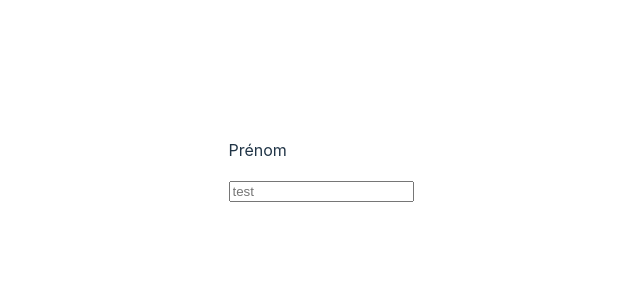
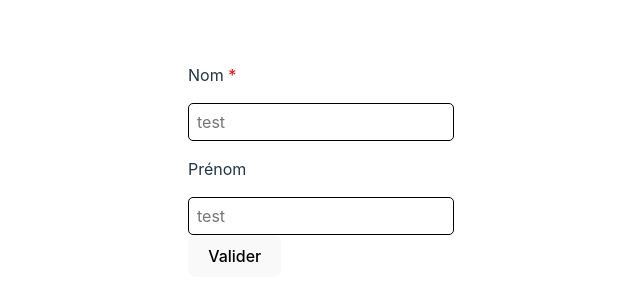
Before and after one commit to AlexGuillemin91/vue-form-idable, a Vue app: page / in a window 1280 px wide. Shown: the part 238-538 px from the top of the page, without its empty margins (319-959 px from the left). Built offline with nearby package versions, Linux system fonts and the light colour scheme.

Commit message:
add error and submit form

```diff
--- a/src/App.vue
+++ b/src/App.vue
@@ -1,9 +1,46 @@
 <script setup>
 import InputText from "./components/InputText.vue";
+import Form from "./components/Form.vue";
 </script>
 
 <template>
-  <InputText label="Prénom" placeholder="test"/>
+  <Form @submit="login" :formError ="formError">
+    <InputText v-model="form.nom" label="Nom" placeholder="test" :required="true"/>
+    <InputText v-model="form.prenom" label="Prénom" placeholder="test" />
+    <button type="submit">Valider</button>
+  </Form>
 </template>
 
+<script>
+  export default {
+  data() {
+    return {
+      form: {
+        nom: '',
+        prenom: '',
+      },
+      formError: null
+    };
+  },
+    methods: {
+    handleBlur(value) {
+      // Effectuez votre validation ici en utilisant la valeur de l'input (value)
+      console.log('Blur event with value:', value);
+    },
+    async login() {
+      // Your form submission logic goes here
+      try {
+        // Example: Simulate an async API call
+        await new Promise((resolve) => setTimeout(resolve, 1000));
+        console.log('Form submitted:', this.form);
+        this.formError = null; // Clear any previous form errors
+      } catch (error) {
+        this.formError = 'Une erreur s\'est produite lors de la soumission du formulaire.';
+        console.error(error);
+      }
+    }
+    }
+  }
+</script>
+
 <style scoped></style>
--- a/src/components/Form.vue
+++ b/src/components/Form.vue
@@ -4,26 +4,32 @@
   </form>
 </template>
 
-<script>
-import { defineComponent } from "vue";
-export default defineComponent({
-  props: {
-    refs: { type: Object, default: {} },
-  },
-  methods: {
-    validate() {
-      const checks = [];
-      for (const r in this.refs) {
-        try {
-          checks.push(this.refs[r].validate());
-        } catch {}
-      }
-      return !checks.includes(false);
-    },
-    onSubmit(event) {
-      event.preventDefault();
-      this.validate() ? this.$emit("validated") : null;
-    },
-  },
-});
+<script setup>
+import { ref } from 'vue';
+
+const formRefs = ref([]);
+
+const addRef = (refInstance) => {
+  formRefs.value.push(refInstance);
+};
+
+const validateForm = () => {
+  const checks = [];
+  formRefs.value.forEach((input) => {
+    checks.push(input.validate());
+
+    input.$children.forEach((inp) => {
+      checks.push(inp.validate());
+    });
+  });
+  return !checks.includes(false);
+};
+
+const onSubmit = () => {
+  if (validateForm()) {
+    console.log('Formulaire soumis avec succès.');
+  } else {
+    console.log('Le formulaire contient des erreurs.');
+  }
+};
 </script>
--- a/src/components/InputLayout.vue
+++ b/src/components/InputLayout.vue
@@ -1,17 +1,17 @@
 <template>
-  <div @mouseenter="$emit('mouseenter')" @mouseleave="$emit('mouseleave')" @click="$emit('click')">
+  <div @mouseenter="$emit('mouseenter')" @mouseleave="$emit('mouseleave')">
     <!-- Message -->
     <p v-if="message">{{ message }}</p>
 
     <!-- Label -->
     <label>
       <p>
-        {{ label }}
+        {{ label }} <span style="color: red;" v-if="required == true">*</span>
       </p>
     </label>
     <!-- Box input -->
     <div>
-      <div>
+      <div class="layout">
         <!-- Real input -->
         <slot />
       </div>
@@ -38,3 +38,17 @@ export default {
   },
 };
 </script>
+
+<style scoped>
+
+/* target the input inside to modify the input */
+  .layout ::v-deep(input) {
+    border: 1px solid black;
+    outline: none;
+    padding: 0.5rem;
+    font-size: 1rem;
+    font-family: inherit;
+    background-color: transparent;
+    border-radius: 5px;
+  }
+</style>
--- a/src/components/InputText.vue
+++ b/src/components/InputText.vue
@@ -1,21 +1,72 @@
 <template>
-  <InputLayout :label="label" :message="message">
-      <input ref="input" type="text" :value="value" :placeholder="placeholder" :disabled="disabled" />
+  <InputLayout :label="label" :message="message" :error="error" :showErrors="showErrors" :required="required"
+          @mouseenter="$emit('mouseenter')" @mouseleave="$emit('mouseleave')" @click="$emit('click')">
+      <input ref="input" type="text" :value="modelValue" :placeholder="placeholder" :disabled="disabled" @input="$emit('update:model-value', $event.target.value)"
+              @change="handleChange" @blur="handleBlur"/>
   </InputLayout>
 </template>
 
 <script>
 import InputLayout from './InputLayout.vue';
+import { REGEX_EMPTY } from '../constants/regex';
 export default {
   props: {
-    label: null,
-    message: null,
-    value: null,
-    placeholder: null,
-    disabled: false
+    label: { type: String, default: "" },
+    modelValue: { default: "" },
+    min: { type: Number, default: null },
+    max: { type: Number, default: 256 },
+    required: { type: Boolean, default: false },
+    placeholder: { type: String, default: "" },
+    disabled: { type: Boolean, default: false },
+    message: { type: String, default: "" },
+    showErrors: { type: Boolean, default: true },
+  },
+  data() {
+    return {
+      error: null,
+    };
   },
   components: {
     InputLayout
   },
+  computed: {
+    isEmpty() {
+      console.log(this.modelValue);
+      console.log(REGEX_EMPTY.test(this.modelValue));
+      return REGEX_EMPTY.test(this.modelValue);
+    },
+  },
+  methods: {
+    handleChange(event) {
+      this.$emit('update:model-value', event.target.value);
+      this.checkIsValidated();
+    },
+    handleBlur(event) {
+      this.$emit('blur', event.target.value);
+    },
+    checkIsValidated() {
+      this.error = null;
+      console.log('check for errors');
+      // Required rule
+      if (this.required && this.isEmpty) {
+        console.log(this.isEmpty);
+        console.log("mais frerot stp");
+        this.error = "Ce champ est requis"
+        return false;
+      }
+      // Min rule
+      if (this.min && this.modelValue.length < this.min) {
+        this.error = "Ce champ doit contenir au moins " + this.min + " caractères"
+        return false
+      }
+      // Max rule
+      if (this.max && this.modelValue.length > this.max) {
+        this.error = "Ce champ doit contenir au maximum " + this.max + " caractères"
+        return false
+      }
+
+      return true;
+    },
+  },
 }
 </script>
--- /dev/null
+++ b/src/constants/regex.js
@@ -0,0 +1,12 @@
+export const REGEX_STRONG_PASSWORD = new RegExp("^(?=.*[a-z])(?=.*[A-Z])(?=.*[0-9])(?=.*[!@#\\$%\\^&\\*])(?=.{12,32})");
+export const REGEX_MEDIUM_PASSWORD = new RegExp("^(?=.*[a-z])(?=.*[A-Z])(?=.*[0-9])(?=.*[!@#\\$%\\^&\\*])(?=.{8,32})");
+export const REGEX_EMAIL = new RegExp("^[a-z0-9A-Z._%+-]+@[a-z0-9A-Z.-]+\\.[a-zA-Z]{2,}$");
+export const REGEX_PHONE_NUMBER = new RegExp("^([+]{0,1})([0-9 ]{7,50})$");
+export const REGEX_COLOR = new RegExp("^#([a-fA-F0-9]{6}|[a-fA-F0-9]{3})$");
+export const REGEX_EMPTY = new RegExp("^\\s*$");
+export const REGEX_SPACES = new RegExp("\\s");
+export const REGEX_LETTERS = new RegExp("[a-zA-Z]");
+export const REGEX_NUMBERS = new RegExp("[0-9]");
+export const REGEX_SPECIALS = new RegExp("[^0-9^a-z^A-Z\\séèà]");
+export const REGEX_URL = new RegExp('^(https?:\\/\\/)?' + '((([a-z\\d]([a-z\\d-]*[a-z\\d])*)\\.)+[a-z]{2,}|' + '((\\d{1,3}\\.){3}\\d{1,3}))' + '(\\:\\d+)?(\\/[-a-z\\d%_.~+]*)*' + '(\\?[;&a-z\\d%_.~+=-]*)?' + '(\\#[-a-z\\d_]*)?$', 'i');
+export const REGEX_SIRET = new RegExp('^[0-9]{14}$');
```
